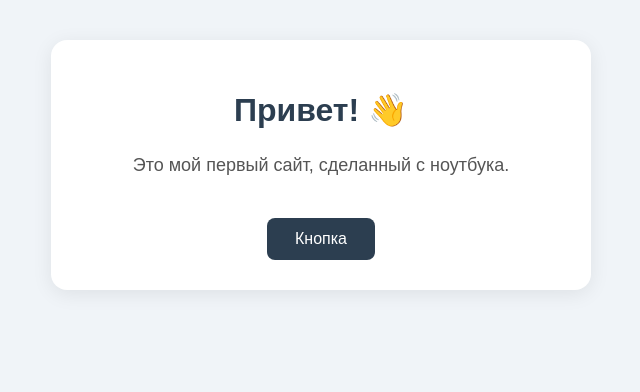
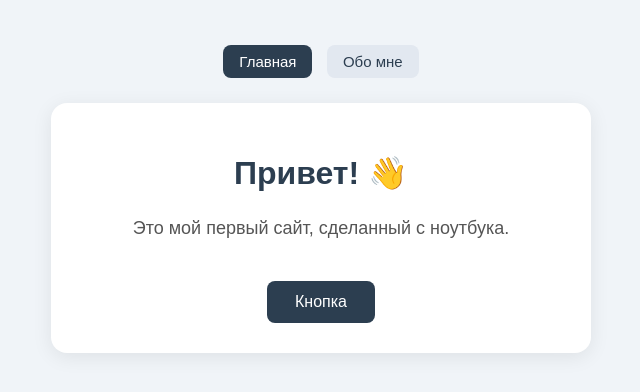
Before and after one commit to frridealieva-sys/my-site, a plain HTML site: page index.html in a window 1280 px wide. Shown: the whole page, without its empty margins (319-959 px from the left). Drawn offline with Linux system fonts and the light colour scheme.

Commit message:
Update index.html

```diff
--- a/index.html
+++ b/index.html
@@ -39,9 +39,31 @@
       border-radius: 8px;
       font-size: 16px;
     }
+    .menu {
+      margin-bottom: 20px;
+    }
+    .menu a {
+      display: inline-block;
+      margin: 5px;
+      padding: 8px 16px;
+      background: #e2e8f0;
+      color: #2c3e50;
+      text-decoration: none;
+      border-radius: 8px;
+      font-size: 15px;
+    }
+    .menu a.active {
+      background: #2c3e50;
+      color: white;
+    }
   </style>
 </head>
 <body>
+  <div class="menu">
+    <a href="index.html" class="active">Главная</a>
+    <a href="about.html">Обо мне</a>
+  </div>
+
   <div class="card">
     <h1>Привет! 👋</h1>
     <p>Это мой первый сайт, сделанный с ноутбука.</p>
```
